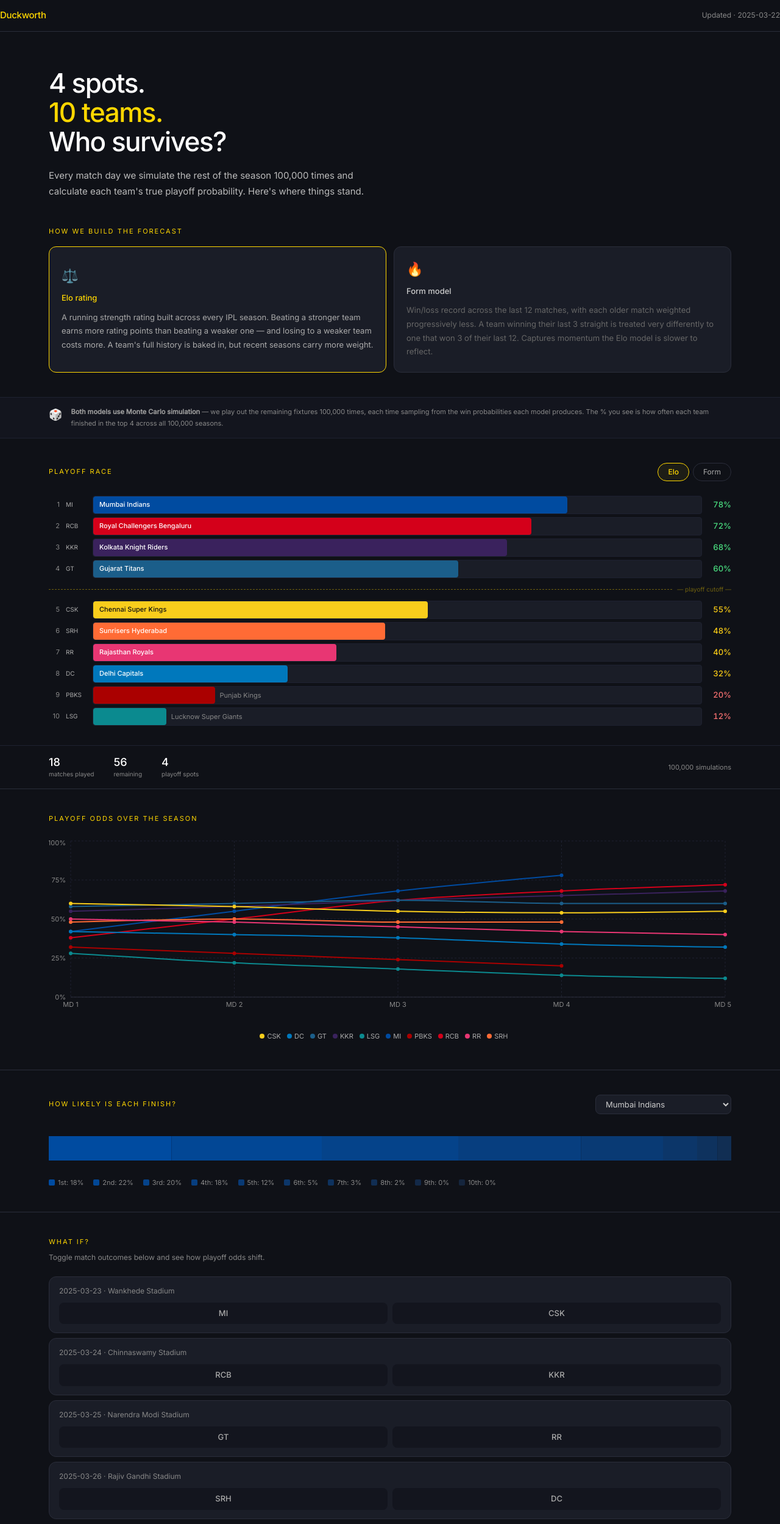
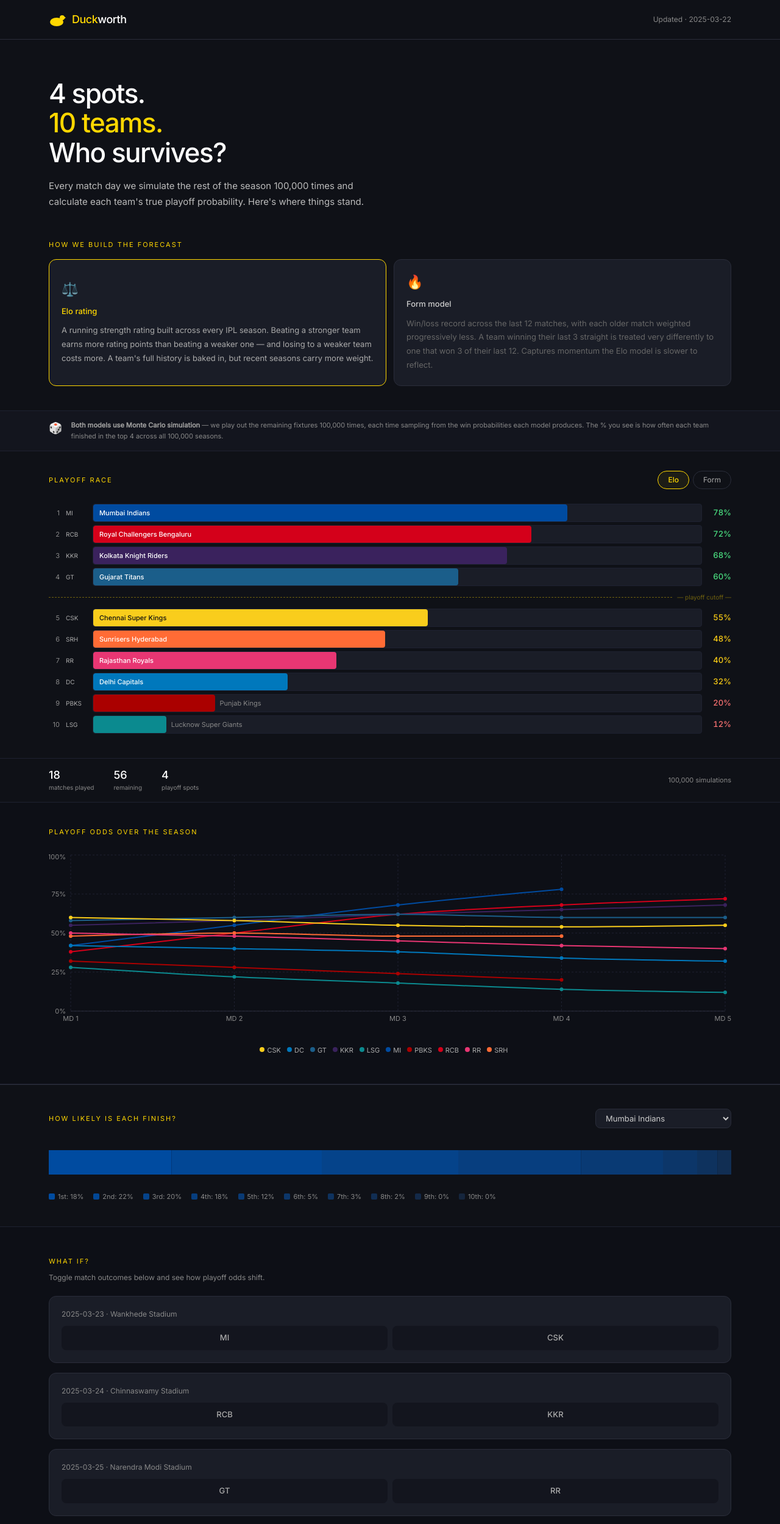
Before and after one commit to mukundladdha/ipl-predictor-website, a React (Vite) app: page / in a window 1280 px wide. Shown: the top 2499 px of the page at 61% size. Built offline with nearby package versions, Linux system fonts and the light colour scheme.

Commit message:
ui: per-section spacing + Duckworth duck logo

```diff
--- a/src/components/BumpsChart.jsx
+++ b/src/components/BumpsChart.jsx
@@ -50,6 +50,11 @@
   const data = buildChartData(teams, activeModel)
 
   return (
+    <div style={{
+      background: '#0d0f16',
+      borderTop: '0.5px solid #1e2130',
+      borderBottom: '0.5px solid #1e2130',
+    }}>
       <div className="sec" style={{ paddingTop: 40, paddingBottom: 40 }}>
         <div style={{
           fontSize: 11,
@@ -102,5 +107,6 @@
           </LineChart>
         </ResponsiveContainer>
       </div>
+    </div>
   )
 }
--- /dev/null
+++ b/src/components/DuckworthLogo.jsx
@@ -0,0 +1,30 @@
+export default function DuckworthLogo() {
+  return (
+    <div style={{
+      display: 'flex',
+      alignItems: 'center',
+      gap: 10,
+      cursor: 'default',
+    }}>
+      <svg
+        width="28"
+        height="28"
+        viewBox="0 0 28 28"
+        style={{ transition: 'transform 0.15s ease', flexShrink: 0 }}
+        onMouseEnter={e => e.currentTarget.style.transform = 'scale(1.05)'}
+        onMouseLeave={e => e.currentTarget.style.transform = 'scale(1)'}
+      >
+        {/* body: wide ellipse */}
+        <ellipse cx="13" cy="18" rx="11" ry="7" fill="#FFD700" />
+        {/* head: small circle */}
+        <circle cx="22" cy="11" r="4" fill="#FFD700" />
+        {/* bill: small triangle pointing right */}
+        <polygon points="25,9 28,11 25,13" fill="#FFD700" />
+      </svg>
+      <span style={{ fontSize: 18, letterSpacing: '-0.5px', lineHeight: 1 }}>
+        <span style={{ color: '#FFD700', fontWeight: 500 }}>Duck</span>
+        <span style={{ color: '#ffffff', fontWeight: 500 }}>worth</span>
+      </span>
+    </div>
+  )
+}
--- a/src/components/Footer.jsx
+++ b/src/components/Footer.jsx
@@ -1,7 +1,7 @@
 export default function Footer() {
   return (
     <footer style={{ borderTop: '0.5px solid #1e2130', marginTop: 40 }}>
-      <div className="sec" style={{ paddingTop: 48, paddingBottom: 56 }}>
+      <div className="sec" style={{ paddingTop: 48, paddingBottom: 64 }}>
         <p style={{ fontSize: 12, color: '#888', lineHeight: 1.8, margin: '0 0 16px' }}>
           <strong style={{ color: '#aaa' }}>Elo model:</strong> Each team's Elo rating is
           built from every IPL match since 2008 using a K-factor of 32 and a base rating of
--- a/src/components/Hero.jsx
+++ b/src/components/Hero.jsx
@@ -1,6 +1,6 @@
 export default function Hero({ teamCount = 10 }) {
   return (
-    <div className="sec" style={{ paddingTop: 60, paddingBottom: 44 }}>
+    <div className="sec" style={{ paddingTop: 64, paddingBottom: 48 }}>
       <h1 style={{
         fontSize: 44,
         fontWeight: 500,
--- a/src/components/Nav.jsx
+++ b/src/components/Nav.jsx
@@ -1,23 +1,19 @@
+import DuckworthLogo from './DuckworthLogo'
+
 const S = {
   nav: {
     borderBottom: '0.5px solid #2a2d3a',
     background: '#0f1117',
   },
   inner: {
-    padding: '14px 0',
+    height: 64,
     display: 'flex',
-    justifyContent: 'space-between',
     alignItems: 'center',
-  },
-  logo: {
-    fontSize: 15,
-    fontWeight: 500,
-    color: '#fff',
-    letterSpacing: '-0.3px',
   },
   updated: {
     fontSize: 12,
     color: '#888',
+    marginLeft: 'auto',
   },
 }
 
@@ -25,9 +21,7 @@
   return (
     <nav style={S.nav}>
       <div className="sec" style={S.inner}>
-        <div style={S.logo}>
-          <span style={{ color: '#FFD700' }}>Duckworth</span>
-        </div>
+        <DuckworthLogo />
         <div style={S.updated}>Updated · {lastUpdated}</div>
       </div>
     </nav>
--- a/src/components/PlayoffRace.jsx
+++ b/src/components/PlayoffRace.jsx
@@ -20,7 +20,7 @@
     .sort((a, b) => b.adjPct - a.adjPct)
 
   return (
-    <div className="sec" style={{ paddingTop: 40, paddingBottom: 32 }}>
+    <div className="sec" style={{ paddingTop: 32, paddingBottom: 40 }}>
 
       {/* Header */}
       <div style={{ display: 'flex', justifyContent: 'space-between', alignItems: 'center', marginBottom: 24 }}>
--- a/src/components/ScenarioExplorer.jsx
+++ b/src/components/ScenarioExplorer.jsx
@@ -4,7 +4,6 @@
 export default function ScenarioExplorer({ teams }) {
   const { setScenarioOverrides } = useModel()
   const [fixtures, setFixtures] = useState([])
-  // picks[i] = winning team short, or undefined if no pick for fixture i
   const [picks, setPicks] = useState({})
 
   useEffect(() => {
@@ -14,7 +13,6 @@
       .catch(() => {})
   }, [])
 
-  // Recompute context overrides whenever picks change
   useEffect(() => {
     const overrides = {}
     fixtures.forEach((_, i) => {
@@ -45,7 +43,12 @@
   if (!fixtures.length) return null
 
   return (
-    <div className="sec" style={{ paddingTop: 40, paddingBottom: 40 }}>
+    <div style={{
+      background: '#0d0f16',
+      borderTop: '0.5px solid #1e2130',
+      borderBottom: '0.5px solid #1e2130',
+    }}>
+      <div className="sec" style={{ paddingTop: 48, paddingBottom: 56 }}>
         <div style={{
           fontSize: 11,
           color: '#FFD700',
@@ -59,7 +62,7 @@
           Toggle match outcomes below and see how playoff odds shift.
         </p>
 
-      <div style={{ display: 'flex', flexDirection: 'column', gap: 8 }}>
+        <div style={{ display: 'flex', flexDirection: 'column', gap: 0 }}>
           {fixtures.map((fix, i) => {
             const t1 = teamByShort[fix.team1]
             const t2 = teamByShort[fix.team2]
@@ -67,7 +70,8 @@
 
             const btnStyle = (short, meta) => ({
               flex: 1,
-            padding: '8px 12px',
+              padding: '10px 20px',
+              minWidth: 120,
               borderRadius: 8,
               border: 'none',
               background: winner === short ? (meta?.color ?? '#FFD700') : '#13151e',
@@ -88,7 +92,8 @@
                   background: '#1a1d27',
                   border: '0.5px solid #2a2d3a',
                   borderRadius: 12,
-                padding: '14px 16px',
+                  padding: '20px',
+                  marginBottom: 16,
                 }}
               >
                 <div style={{ fontSize: 12, color: '#888', marginBottom: 10 }}>
@@ -111,7 +116,7 @@
           <button
             onClick={reset}
             style={{
-            marginTop: 16,
+              marginTop: 4,
               padding: '7px 20px',
               borderRadius: 20,
               border: '0.5px solid #2a2d3a',
@@ -125,5 +130,6 @@
           </button>
         )}
       </div>
+    </div>
   )
 }
```
Lines whose indentation alone changed are shown as unchanged.
